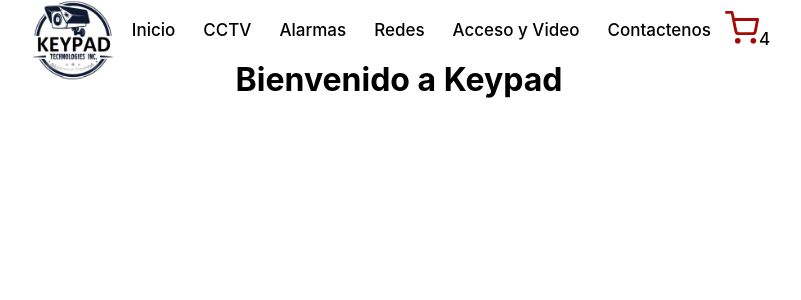
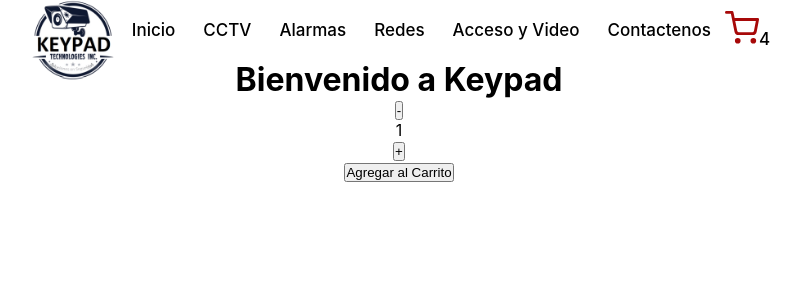
Before and after one commit to KeimerMarin/Curso-react, a React (Create React App) app in the folder keypad/: page / in a window 1280 px wide. Shown: the top 300 px of the page, without its empty margins (241-1042 px from the left). Built offline with nearby package versions, Linux system fonts and the light colour scheme.

Commit message:
DesafioN´

```diff
--- a/keypad/src/App.js
+++ b/keypad/src/App.js
@@ -1,14 +1,19 @@
 import './App.css';
 import NavBar from './components/NavBar/NavBar';
 import ItemListContainer from './components/ItemListContainer/ItemListContainer';
+import ItemCount from './components/ItemCount/ItemCount'
 
 function App() {
+
+  const handleOnAdd = (quantity) => {
+    console.log(`se agregaron ${quantity} productos`);
+  }
+
   return (
     <div className="App">
-      <header className="App-header">
-        <NavBar/>
-        <ItemListContainer greeting={'Bienvenido a Keypad'}/>
-      </header>
+      <NavBar/>
+      <ItemListContainer greeting={'Bienvenido a Keypad'}/>
+      <ItemCount initial={1} stock={10} onAdd={handleOnAdd}/>
     </div>
   );
 }
--- /dev/null
+++ b/keypad/src/components/ItemCount/ItemCount.js
@@ -0,0 +1,28 @@
+import './ItemCount.css'
+import { useState } from "react";
+
+const Counter = ({initial, stock, onAdd}) => {
+    const [count, setCount] = useState(initial)
+
+    const decrement = () => {
+        if(count > initial)
+        setCount(count -1)
+    }
+
+    const increment = () => {
+        if(count < stock)
+        setCount(count +1)
+    }
+
+    return(
+        <div className="container-count">
+            <div className="container-button">
+                <button onClick={decrement}>-</button>
+                <p>{count}</p>
+                <button onClick={increment}>+</button>
+            </div>
+            <button onClick={()=>onAdd(count)}>Agregar al Carrito</button>
+        </div>
+    )
+}
+export default Counter;
--- a/keypad/src/components/NavBar/NavBar.js
+++ b/keypad/src/components/NavBar/NavBar.js
@@ -5,8 +5,8 @@
 const NavBar = () => {
     return (
         <nav className="nav-main">
-        <img src={logoKeypad} alt="Keypad" class="nav-logo"/>
-        <ul class="nav-menu">
+        <img src={logoKeypad} alt="Keypad" className="nav-logo"/>
+        <ul className="nav-menu">
             <li><a href="#">Inicio</a></li>
             <li><a href="#">CCTV</a></li>
             <li><a href="#">Alarmas</a></li>
```
Also changed, not shown: keypad/src/components/ItemCount/ItemCount.css (added).
